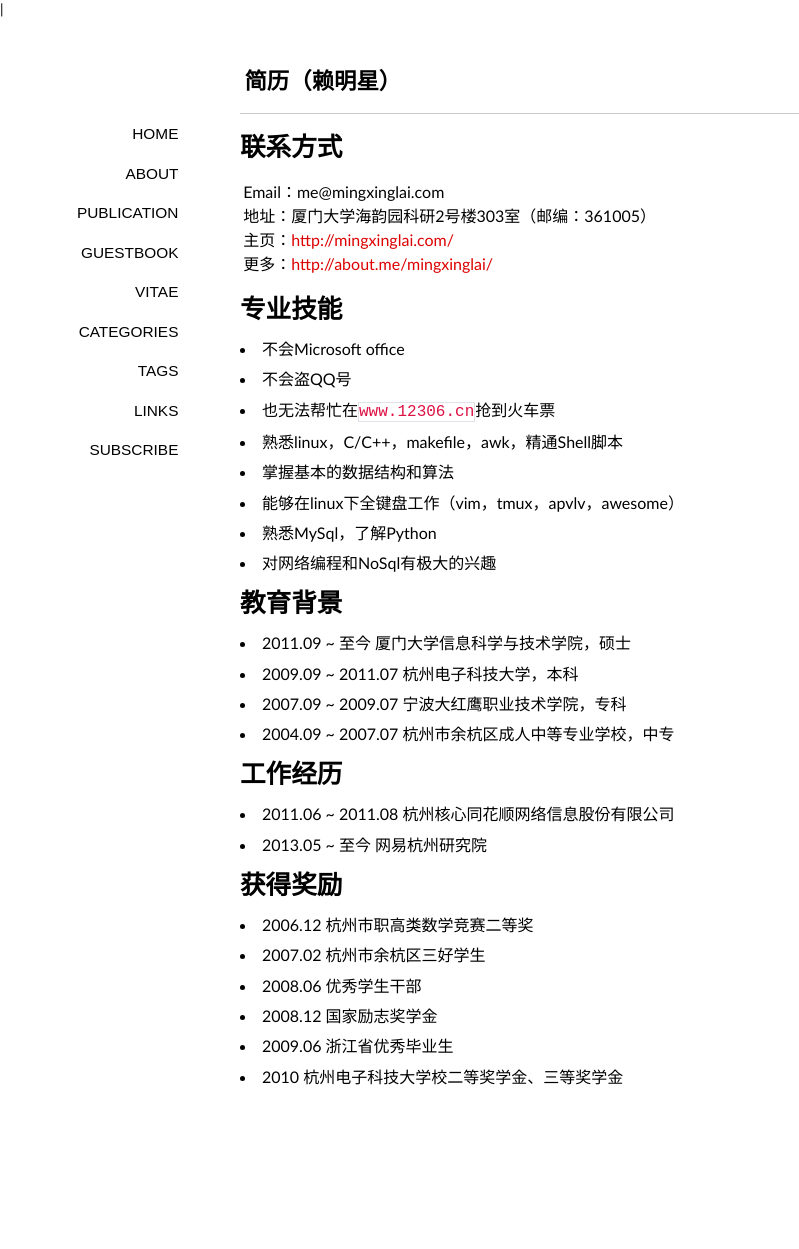
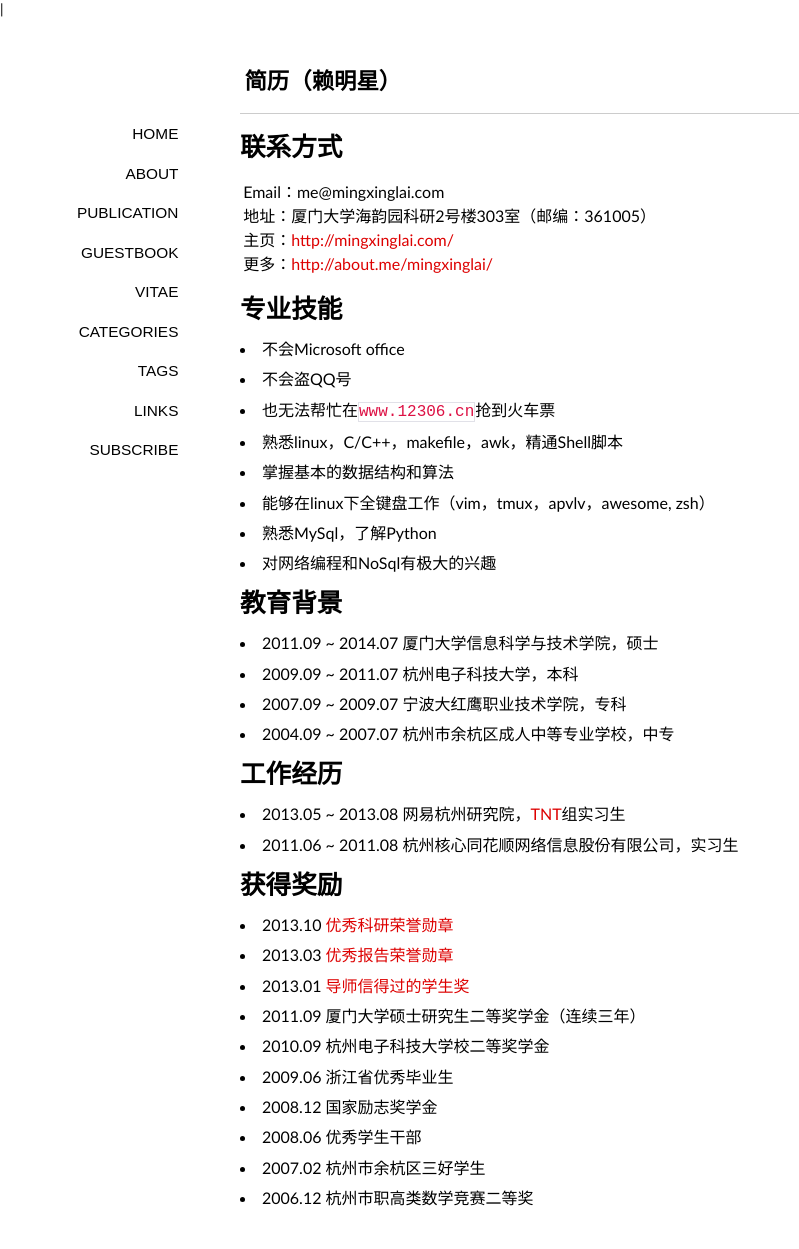
Before and after one commit to lalor/cn, a Jekyll site: the page built from vitae/index.md, in a window 1280 px wide. Shown: the whole page, without its empty margins (0-799 px from the left). Built offline with Jekyll 4.4.1, drawn with Linux system fonts in a browser that asks for light colours; some web fonts are replaced; Markdown is read by kramdown in place of the engine named in the settings; before the commit the page ends 1128 px from its top, so only the background shows below that.

Commit message:
修改个人简历页面

```diff
--- a/vitae/index.md
+++ b/vitae/index.md
@@ -18,27 +18,31 @@ Email：me@mingxinglai.com
 - 也无法帮忙在`www.12306.cn`抢到火车票
 - 熟悉linux，C/C++，makefile，awk，精通Shell脚本
 - 掌握基本的数据结构和算法
-- 能够在linux下全键盘工作（vim，tmux，apvlv，awesome）
+- 能够在linux下全键盘工作（vim，tmux，apvlv，awesome, zsh）
 - 熟悉MySql，了解Python
 - 对网络编程和NoSql有极大的兴趣
 
 # 教育背景
 
-- 2011.09 ~ 至今    厦门大学信息科学与技术学院，硕士
+- 2011.09 ~ 2014.07 厦门大学信息科学与技术学院，硕士
 - 2009.09 ~ 2011.07 杭州电子科技大学，本科
 - 2007.09 ~ 2009.07 宁波大红鹰职业技术学院，专科
 - 2004.09 ~ 2007.07 杭州市余杭区成人中等专业学校，中专
 
 # 工作经历
 
-- 2011.06 ~ 2011.08 杭州核心同花顺网络信息股份有限公司
-- 2013.05 ~ 至今    网易杭州研究院
+- 2013.05 ~ 2013.08 网易杭州研究院，[TNT](http://hedengcheng.com/)组实习生
+- 2011.06 ~ 2011.08 杭州核心同花顺网络信息股份有限公司，实习生
 
 # 获得奖励
 
+- 2013.10 [优秀科研荣誉勋章](http://dblab.xmu.edu.cn/node/464)
+- 2013.03 [优秀报告荣誉勋章](http://dblab.xmu.edu.cn/node/355)
+- 2013.01 [导师信得过的学生奖](http://dblab.xmu.edu.cn/node/343)
+- 2011.09 厦门大学硕士研究生二等奖学金（连续三年）
+- 2010.09 杭州电子科技大学校二等奖学金
+- 2009.06 浙江省优秀毕业生
+- 2008.12 国家励志奖学金
+- 2008.06 优秀学生干部
+- 2007.02 杭州市余杭区三好学生
 - 2006.12 杭州市职高类数学竞赛二等奖
-- 2007.02 杭州市余杭区三好学生
-- 2008.06 优秀学生干部
-- 2008.12 国家励志奖学金
-- 2009.06 浙江省优秀毕业生
-- 2010    杭州电子科技大学校二等奖学金、三等奖学金
```
Also changed, not shown: _posts/2013-08-08-pattern-match.md (+5 -1 lines), about/index.md (+1 -1 lines), guestbook/index.md (+2 -0 lines).
